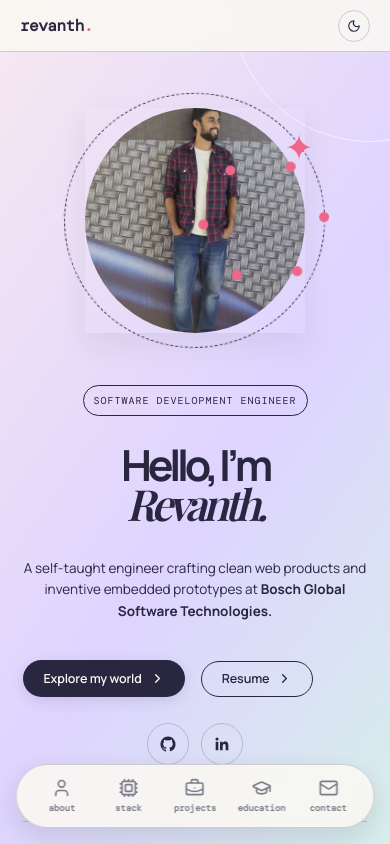
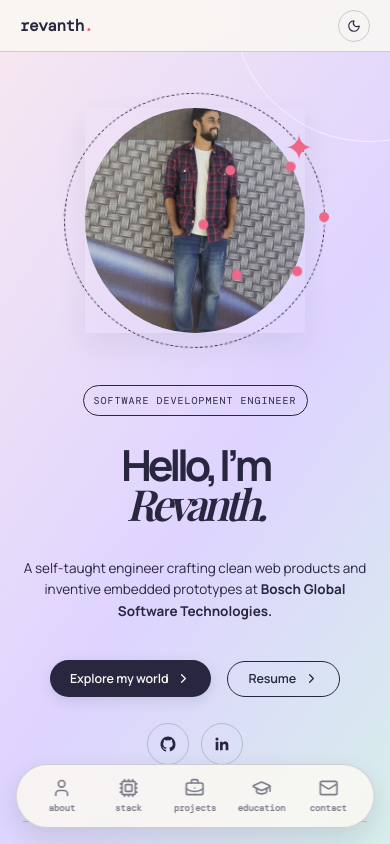
Before and after one commit to revanth2412/personal-portfolio, a React (Vite) app: page / in a window 390 px wide. Shown: the top 844 px of the page. Built offline with nearby package versions, Linux system fonts and the light colour scheme; a web font is replaced by a local one.

Commit message:
Center align hero copy, action buttons, and social links on mobile

```diff
--- a/src/overrides.css
+++ b/src/overrides.css
@@ -443,12 +443,25 @@
   color: #151622 !important;
 }
 
-/* Mobile responsive styles */
 @media (max-width: 800px) {
+  .hero {
+    align-items: center !important;
+  }
+
+  .hero-copy {
+    align-items: center !important;
+    text-align: center !important;
+    width: 100% !important;
+  }
+
   .hero-actions {
     gap: 16px;
     margin-top: 24px;
-    justify-content: flex-start;
+    display: flex !important;
+    flex-direction: row !important;
+    justify-content: center !important; /* Centered explore and resume buttons */
+    align-items: center !important;
+    width: 100% !important;
   }
 
   .primary, .hero-resume {
@@ -465,6 +478,8 @@
     width: 100%;
     margin-top: 10px;
     gap: 12px;
+    display: flex !important;
+    justify-content: center !important; /* Centered socials */
   }
 }
 
```
